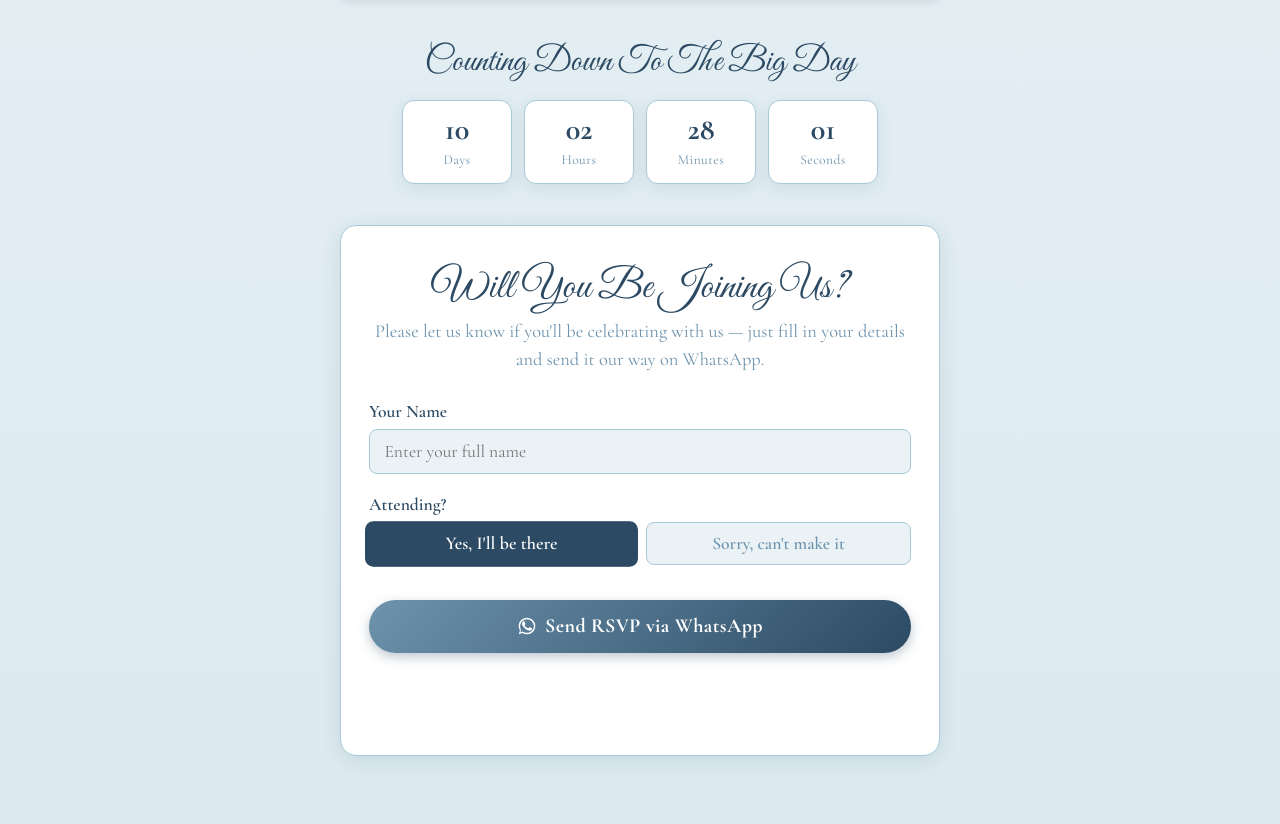
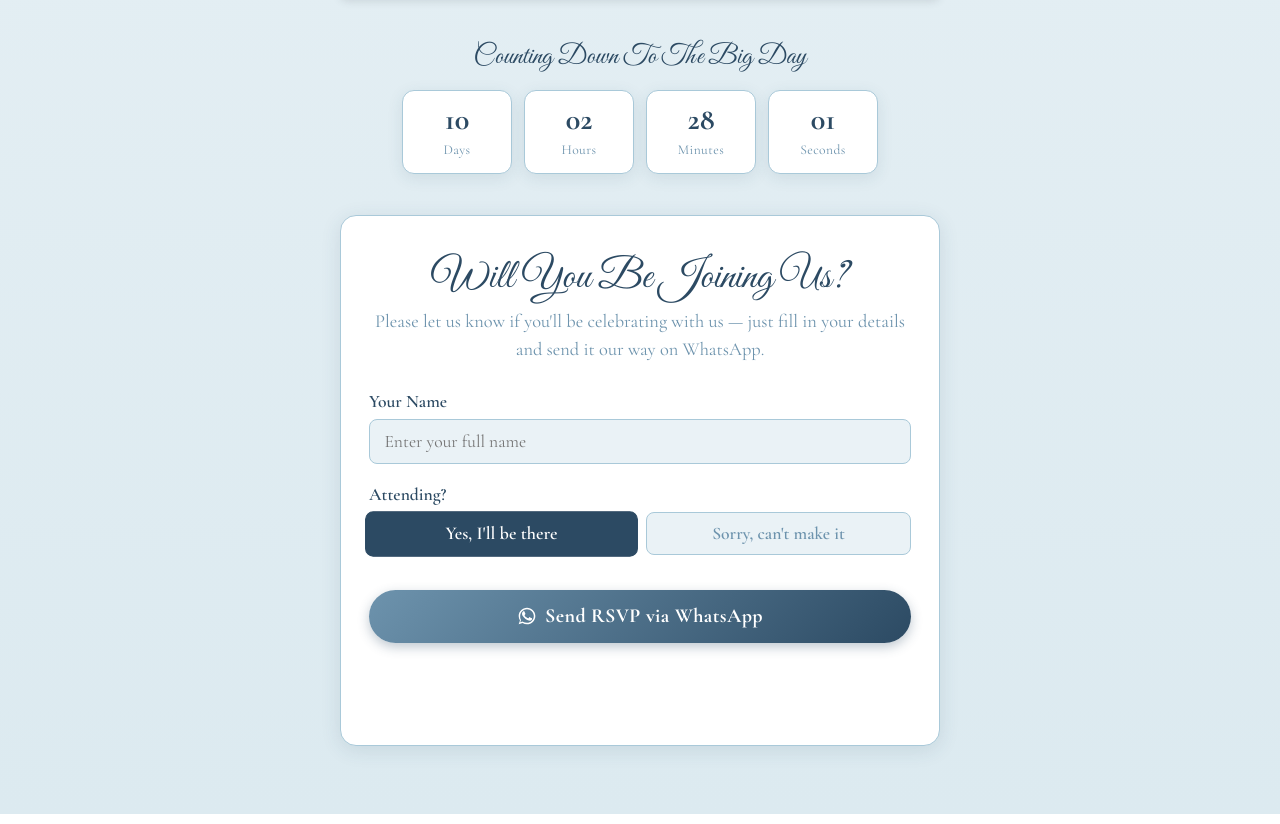
Before and after one commit to mozammal-hossain/sadiya-mozammal-reception-invitation, a plain HTML site: page index.html in a window 1280 px wide. Shown: the part 893-1717 px from the top of the page. Drawn offline with nearby package versions, Linux system fonts and the light colour scheme.

Commit message:
Reduce countdown heading font size

```diff
--- a/index.html
+++ b/index.html
@@ -70,7 +70,7 @@
   .countdown-section h2 {
     font-family: 'Great Vibes', cursive;
     font-weight: 400;
-    font-size: 2.2rem;
+    font-size: 1.7rem;
     color: var(--deep-blue);
     margin: 0 0 1rem;
   }
```
